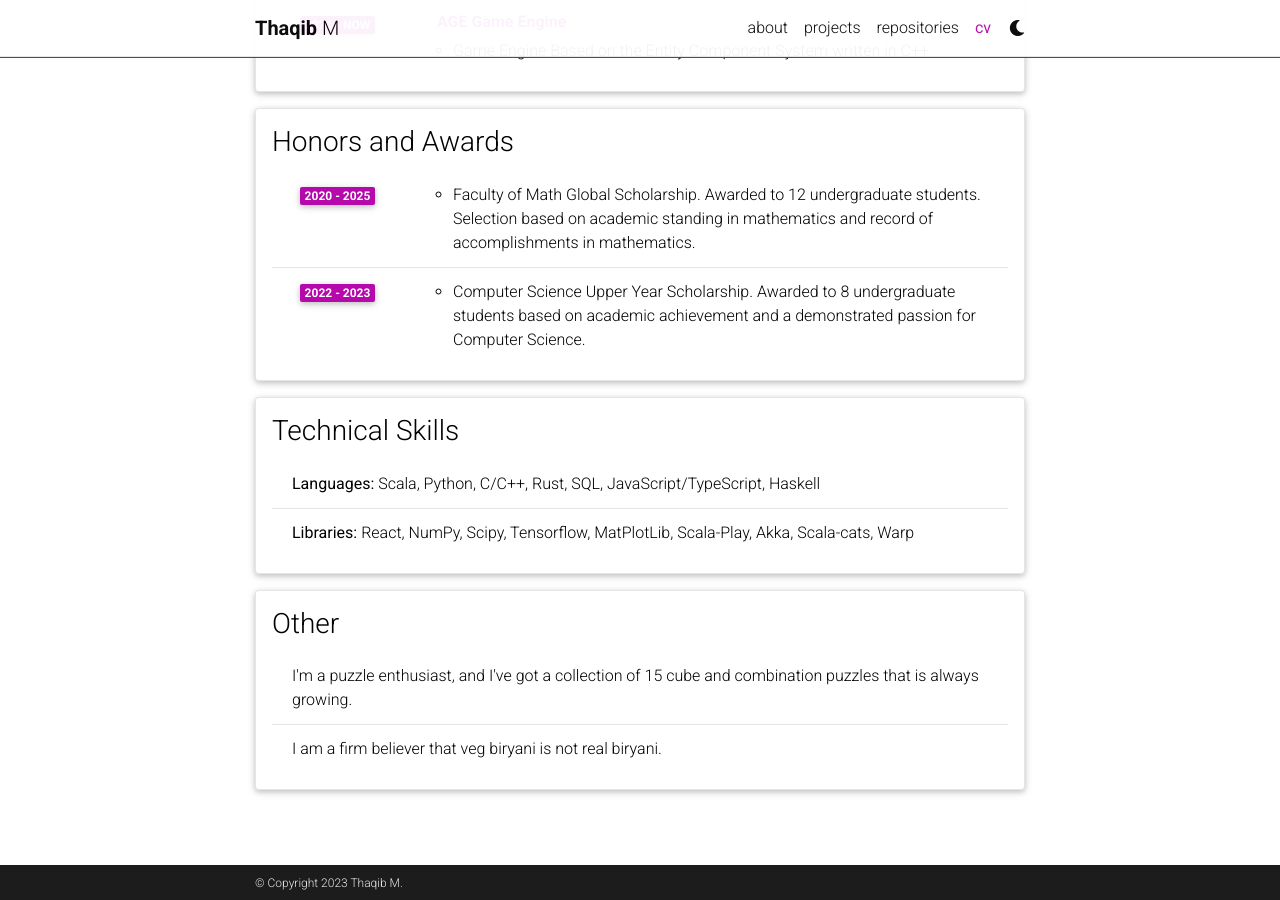
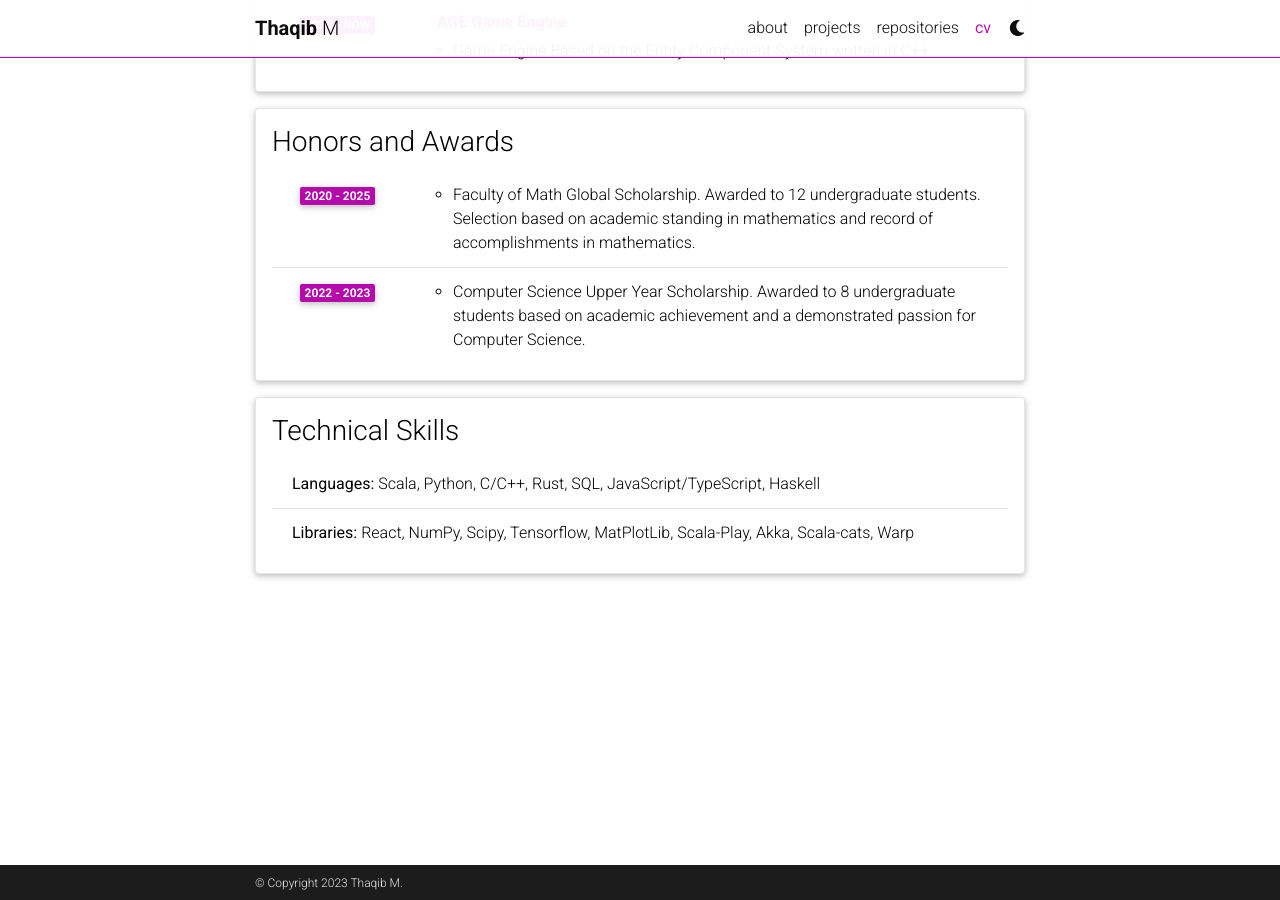
Before and after one commit to thaqibm/thaqibm.github.io, a Jekyll site: the page built from _pages/cv.md, in a window 1280 px wide and 900 px high, scrolled down 2000 px. Built offline with Jekyll 4.4.1, drawn with Linux system fonts in a browser that asks for light colours; comment, search, counter and statistics services are not loaded; a style sheet for code colours, icons or effects is not loaded.

Commit message:
rm other

```diff
--- a/_data/cv.yml
+++ b/_data/cv.yml
@@ -98,8 +98,3 @@
   contents:
     - <b>Languages:</b>  Scala, Python, C/C++, Rust, SQL, JavaScript/TypeScript, Haskell
     - <b>Libraries:</b> React, NumPy, Scipy, Tensorflow, MatPlotLib, Scala-Play, Akka, Scala-cats, Warp
-- title: Other
-  type: list
-  contents:
-    - I'm a puzzle enthusiast, and I've got a collection of 15 cube and combination puzzles that is always growing.
-    - I am a firm believer that veg biryani is not real biryani.
```
